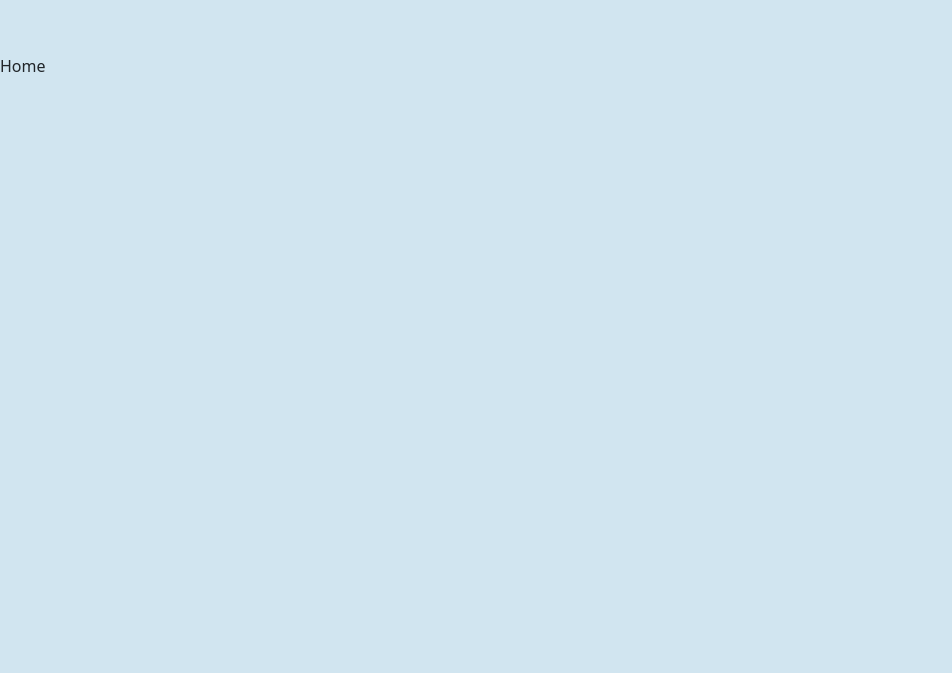
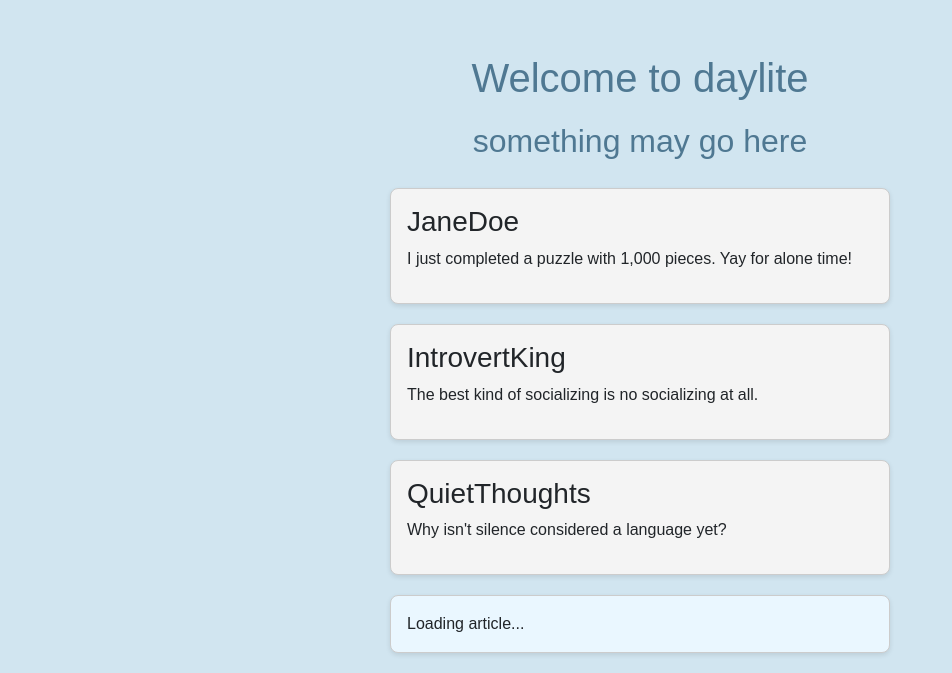
Before and after one commit to Fouad-Mesrane/daylite, a React (Vite) app in the folder frontend/: page / in a window 1280 px wide. Shown: the part 146-819 px from the top of the page, without its empty margins (0-952 px from the left). Built offline with nearby package versions, Linux system fonts and the light colour scheme; no server answers.

Commit message:
Updated README, added Feed.jsx, updated Home.jsx

```diff
--- a/frontend/src/index.css
+++ b/frontend/src/index.css
@@ -1,38 +1,85 @@
-body{
-    /*background-color:  #5B96C2;*/
-    background-color:#D1E5F0;
+body {
+  background-color: #D1E5F0; /* Columbia Blue */
   margin-top: 200px;
+  font-family: Arial, sans-serif;
 }
-  h2{
+
+h1, h2 {
   text-align: center;
+  color: #4F7892; /* Cerulean */
 }
-  fieldset{
+
+fieldset {
   text-align: center;
   width: 400px;
-    background-color:   #F69865;
+  background-color: #F69865; /* Atomic Tangerine */
   border-radius: 8px;
+  border: none;
+  color: #333;
+  padding: 16px;
 }
-  .form-container{
+
+.form-container {
   display: flex;
   justify-content: center;
 }
-  .form-element{
 
+.form-element {
   margin: 10px 10px;
 }
-  .form-element input{
+
+.form-element input {
   margin: 10px 10px;
   border-radius: 4px;
   border: none;
-    background-color: #FAD389;
+  background-color: #FAD389; /* Sunset */
+  padding: 8px;
+  color: #333;
+  font-size: 1rem;
 }
 
-  .form-element button{
+.form-element button {
   margin: 5px 5px;
-    background-color: #5B96C2;
+  background-color: #5B96C2; /* Celestial Blue */
   border: none;
   border-radius: 5px;
-    width: 50px;
-    height: 30px;
+  width: 60px;
+  height: 35px;
+  color: white;
+  font-weight: bold;
+  cursor: pointer;
+}
 
+.form-element button:hover {
+  background-color: #4F7892; /* Cerulean */
 }
+
+.feed-container {
+  display: flex;
+  flex-direction: column;
+  align-items: center;
+  gap: 20px;
+  margin: 20px auto;
+  max-width: 600px;
+}
+
+
+.post-card {
+  border: 1px solid #ccc;
+  border-radius: 8px;
+  background-color: #F4F4F4; /* Light grey for contrast */
+  padding: 16px;
+  box-shadow: 0 2px 5px rgba(0, 0, 0, 0.1);
+  width: 90%;
+  max-width: 500px;
+}
+
+.article-card {
+  border: 1px solid #ccc;
+  border-radius: 8px;
+  background-color: #EAF7FF; /* Slightly lighter than Columbia Blue */
+  padding: 16px;
+  box-shadow: 0 2px 5px rgba(0, 0, 0, 0.1);
+  width: 90%;
+  max-width: 500px;
+}
--- /dev/null
+++ b/frontend/src/pages/Feed.jsx
@@ -0,0 +1,39 @@
+import React from "react";
+import RandomArticle from "../components/randomArticle";
+
+const userPosts = [
+  {
+    id: 1,
+    username: "JaneDoe",
+    content: "I just completed a puzzle with 1,000 pieces. Yay for alone time!",
+  },
+  {
+    id: 2,
+    username: "IntrovertKing",
+    content: "The best kind of socializing is no socializing at all.",
+  },
+  {
+    id: 3,
+    username: "QuietThoughts",
+    content: "Why isn't silence considered a language yet?",
+  },
+];
+
+function BulletinBoard() {
+  return (
+    <div className="feed-container">
+      <h2>something may go here</h2>
+      {userPosts.map((post) => (
+        <div key={post.id} className="post-card">
+          <h3>{post.username}</h3>
+          <p>{post.content}</p>
+        </div>
+      ))}
+      <div className="article-card">
+        <RandomArticle />
+      </div>
+    </div>
+  );
+}
+
+export default BulletinBoard;
--- a/frontend/src/pages/Home.jsx
+++ b/frontend/src/pages/Home.jsx
@@ -1,9 +1,13 @@
-import React from 'react'
+import React from "react";
+import Feed from "./Feed.jsx";
 
-const Home = () => {
+function Home() {
   return (
-    <div>Home</div>
-  )
+    <div className="home-container">
+      <h1>Welcome to daylite</h1>
+      <Feed />
+    </div>
+  );
 }
 
-export default Home
+export default Home;
```
Also changed, not shown: 1 other file (tests, documents, lock files or other folders). Lines whose indentation alone changed are shown as unchanged.
